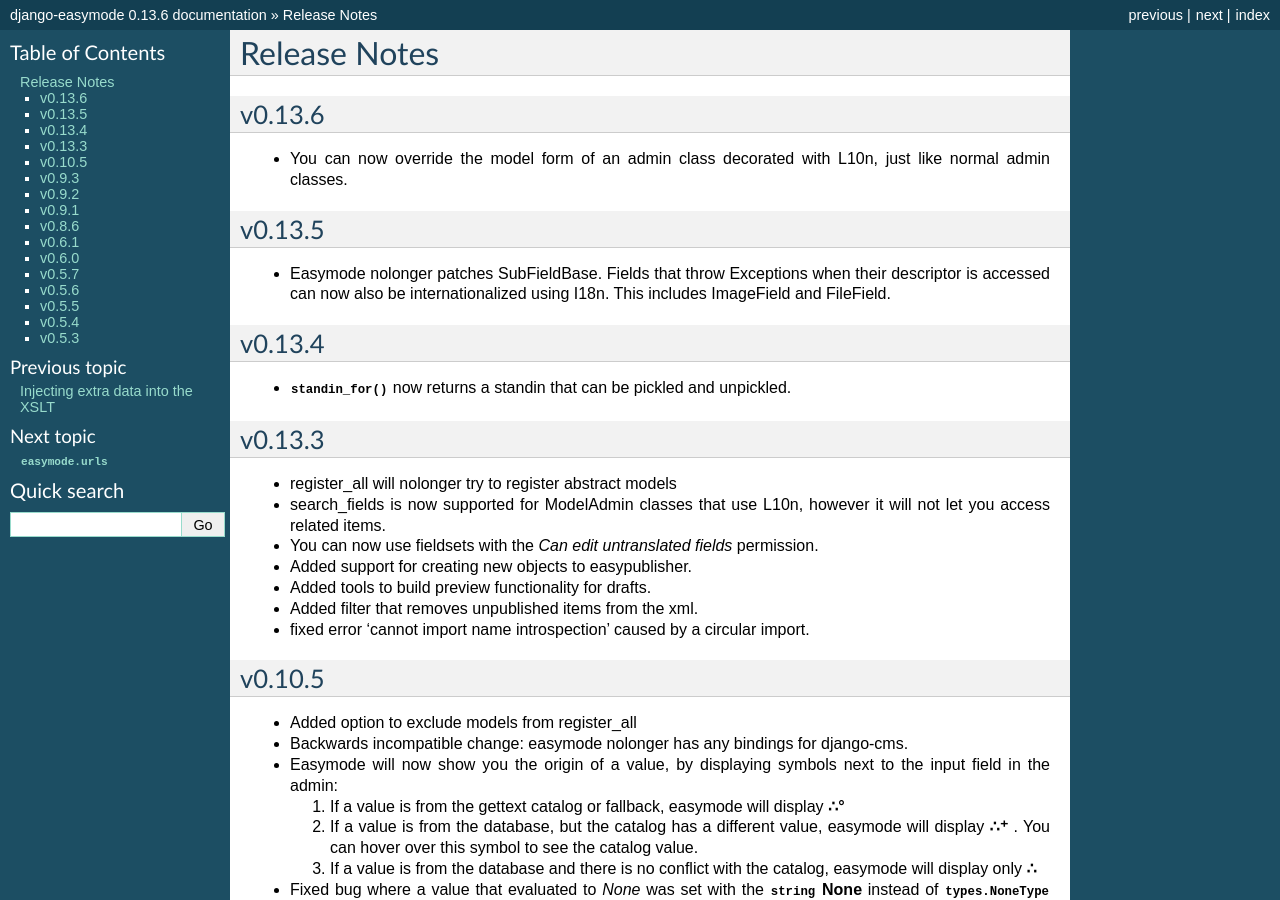
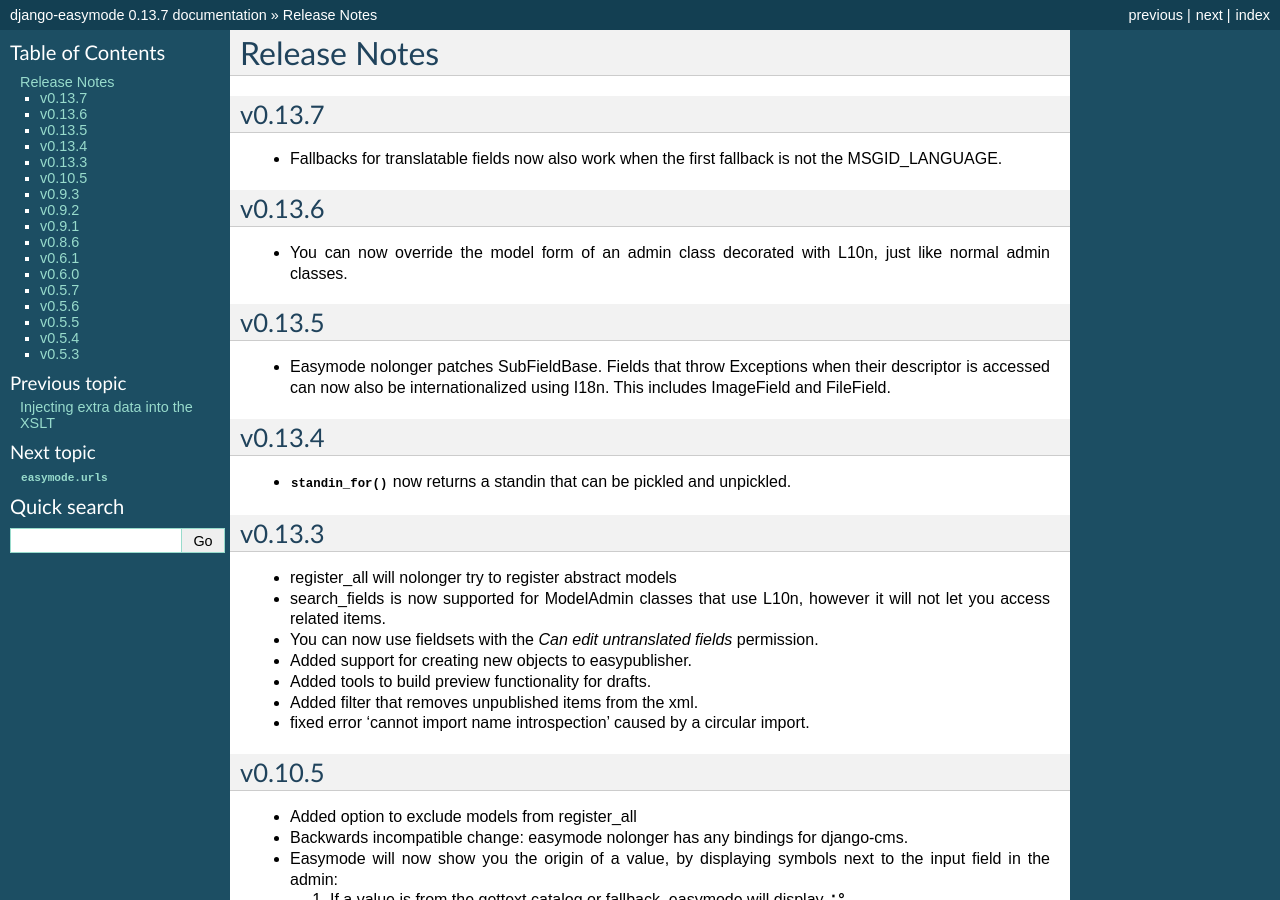
Before and after one commit to specialunderwear/django-easymode, a Sphinx documentation site: the page built from docs/changes.rst, in a window 1280 px wide and 900 px high. Built offline with Sphinx 7.4.7, drawn with Linux system fonts in a browser that asks for light colours; some of the changed text lies outside the part shown.

Commit message:
release v0.13.7

```diff
--- a/docs/changes.rst
+++ b/docs/changes.rst
@@ -1,5 +1,11 @@
 Release Notes
 =============
+
+v0.13.7
+-------
+
+- Fallbacks for translatable fields now also work when the first fallback is not
+  the MSGID_LANGUAGE.
 
 v0.13.6
 -------
--- a/setup.py
+++ b/setup.py
@@ -15,7 +15,7 @@
 
 release notes at http://packages.python.org/django-easymode/changes.html"""
 
-version = '0.13.6'
+version = '0.13.7'
 packages = []
 data_files = []
 
```
